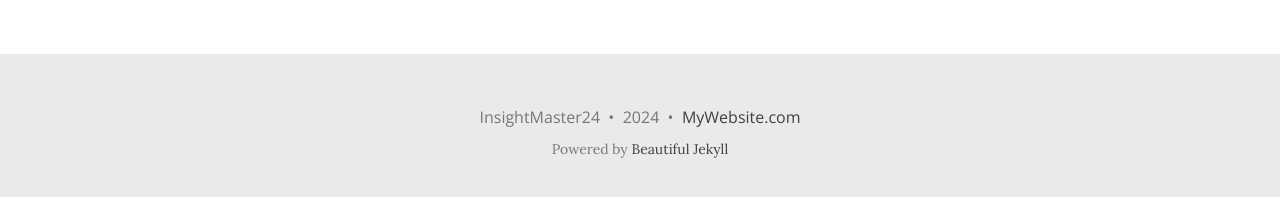
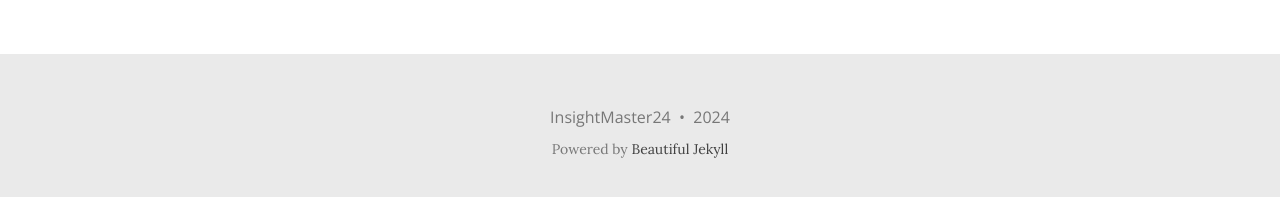
Before and after one commit to epfl-ada/ada-2024-project-insightmasters24, a Jekyll site: the page built from docs/aboutme.md, in a window 1280 px wide and 1008 px high. Shown: the part 798-995 px from the top of the window. Built offline with Jekyll 4.4.1, drawn with Linux system fonts in a browser that asks for light colours; some of the changed lines change nothing that is shown.

Commit message:
feat: add year, remove link in footer

```diff
--- a/docs/_config.yml
+++ b/docs/_config.yml
@@ -14,6 +14,7 @@
 
 # Your name to show in the footer
 author: InsightMaster24
+time: 2025
 
 ###############################################
 # --- List of links in the navigation bar --- #
@@ -100,7 +101,7 @@
 
 # How to display the link to your website in the footer
 # Remove this if you don't want a link in the footer
-url-pretty: "MyWebsite.com"
+# url-pretty: "MyWebsite.com"
 
 # Add the website title to the title of every page
 title-on-all-pages: true
```
